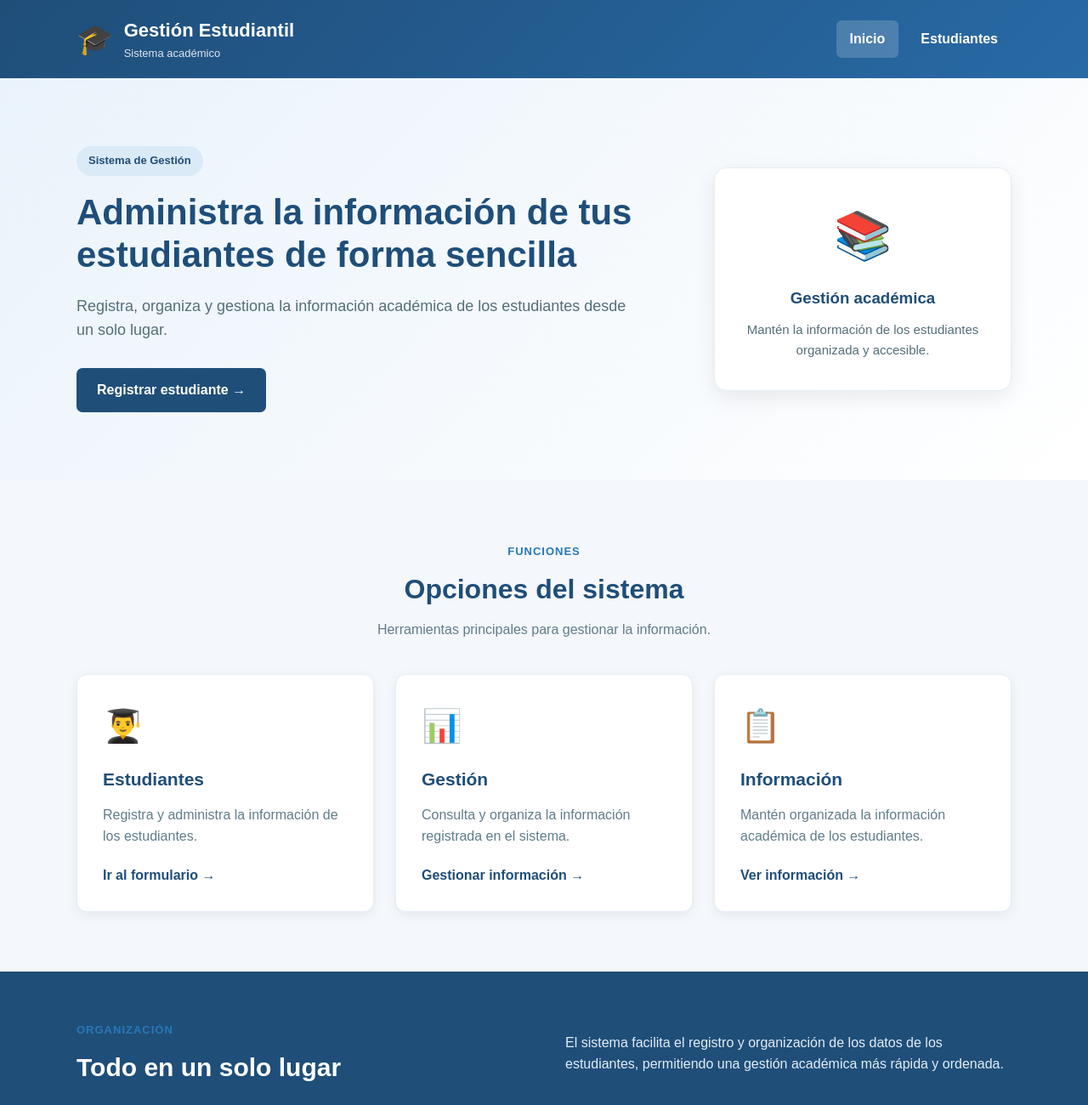
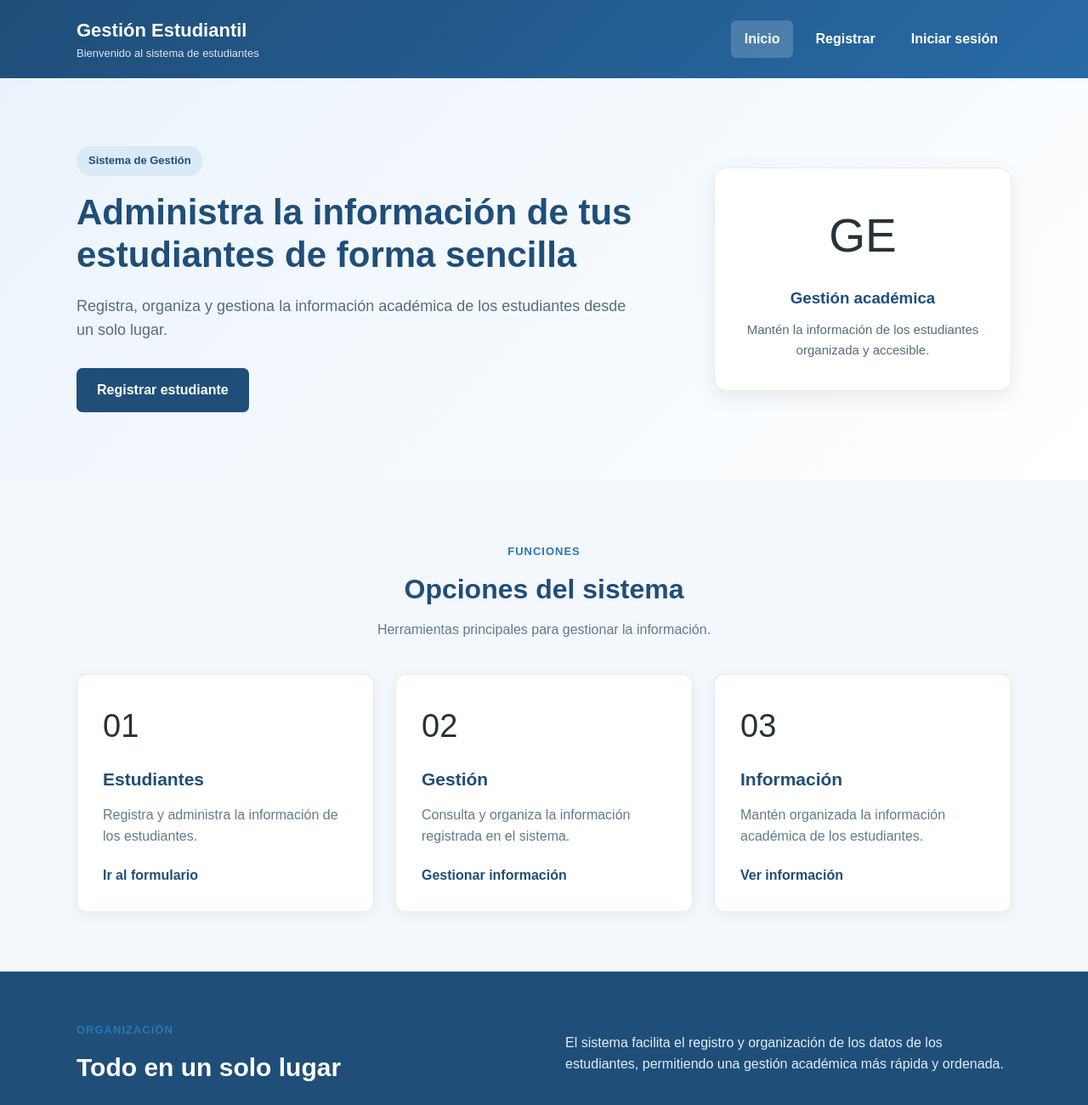
Before and after one commit to AxelCorreaViera/Tarea_herramientasDeDesarrollo, a plain HTML site: page index.html in a window 1280 px wide. Shown: the top 1300 px of the page at 85% size. Drawn offline with Linux system fonts and the light colour scheme.

Commit message:
mejora estructura y contenido del index

```diff
--- a/index.html
+++ b/index.html
@@ -12,18 +12,20 @@
 
     <header class="header">
         <div class="container header-content">
+
             <div class="logo">
-                <span class="logo-icon">🎓</span>
                 <div>
                     <h1>Gestión Estudiantil</h1>
-                    <p>Sistema académico</p>
+                    <p>Bienvenido al sistema de estudiantes</p>
                 </div>
             </div>
 
             <nav class="nav">
                 <a href="index.html" class="active">Inicio</a>
-                <a href="formulario.html">Estudiantes</a>
+                <a href="formulario.html">Registrar</a>
+                <a href="login.html">Iniciar sesión</a>
             </nav>
+
         </div>
     </header>
 
@@ -31,29 +33,36 @@
 
         <section class="hero">
             <div class="container hero-content">
+
                 <div class="hero-text">
                     <span class="badge">Sistema de Gestión</span>
 
-                    <h2>Administra la información de tus estudiantes de forma sencilla</h2>
+                    <h2>
+                        Administra la información de tus estudiantes
+                        de forma sencilla
+                    </h2>
 
                     <p>
-                        Registra, organiza y gestiona la información académica
-                        de los estudiantes desde un solo lugar.
+                        Registra, organiza y gestiona la información
+                        académica de los estudiantes desde un solo lugar.
                     </p>
 
                     <a href="formulario.html" class="btn">
-                        Registrar estudiante →
+                        Registrar estudiante
                     </a>
                 </div>
 
                 <div class="hero-card">
-                    <div class="hero-card-icon">📚</div>
+                    <div class="hero-card-icon">GE</div>
+
                     <h3>Gestión académica</h3>
+
                     <p>
                         Mantén la información de los estudiantes
                         organizada y accesible.
                     </p>
                 </div>
+
             </div>
         </section>
 
@@ -63,44 +72,56 @@
                 <div class="section-title">
                     <span>FUNCIONES</span>
                     <h2>Opciones del sistema</h2>
-                    <p>Herramientas principales para gestionar la información.</p>
+                    <p>
+                        Herramientas principales para gestionar
+                        la información.
+                    </p>
                 </div>
 
                 <div class="cards">
 
                     <div class="card">
-                        <div class="card-icon">👨‍🎓</div>
+                        <div class="card-icon">01</div>
+
                         <h3>Estudiantes</h3>
+
                         <p>
                             Registra y administra la información
                             de los estudiantes.
                         </p>
+
                         <a href="formulario.html">
-                            Ir al formulario →
+                            Ir al formulario
                         </a>
                     </div>
 
                     <div class="card">
-                        <div class="card-icon">📊</div>
+                        <div class="card-icon">02</div>
+
                         <h3>Gestión</h3>
+
                         <p>
                             Consulta y organiza la información
                             registrada en el sistema.
                         </p>
+
                         <a href="formulario.html">
-                            Gestionar información →
+                            Gestionar información
                         </a>
                     </div>
 
                     <div class="card">
-                        <div class="card-icon">📋</div>
+                        <div class="card-icon">03</div>
+
                         <h3>Información</h3>
+
                         <p>
                             Mantén organizada la información
                             académica de los estudiantes.
                         </p>
+
                         <a href="formulario.html">
-                            Ver información →
+                            Ver información
                         </a>
                     </div>
 
@@ -113,13 +134,14 @@
 
                 <div>
                     <span class="section-label">ORGANIZACIÓN</span>
+
                     <h2>Todo en un solo lugar</h2>
                 </div>
 
                 <p>
-                    El sistema facilita el registro y organización de los
-                    datos de los estudiantes, permitiendo una gestión
-                    académica más rápida y ordenada.
+                    El sistema facilita el registro y organización
+                    de los datos de los estudiantes, permitiendo
+                    una gestión académica más rápida y ordenada.
                 </p>
 
             </div>
```
